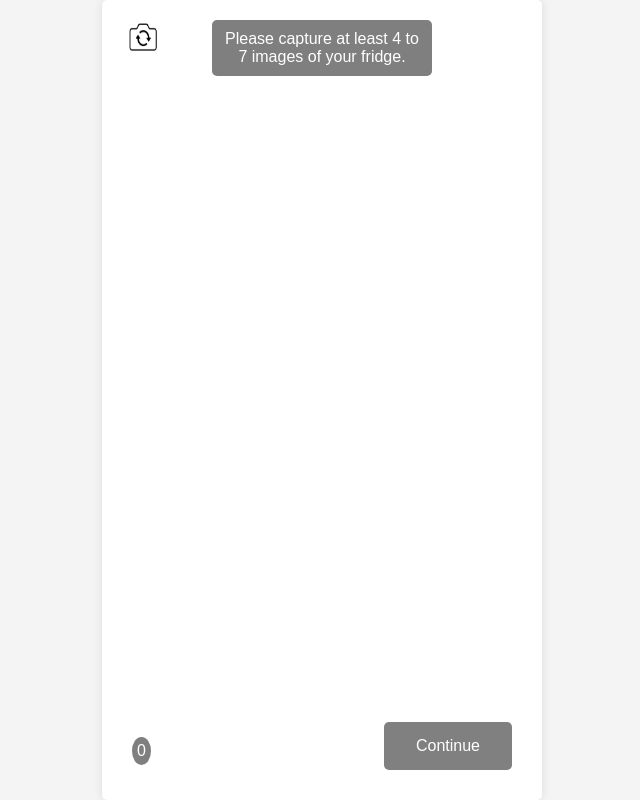
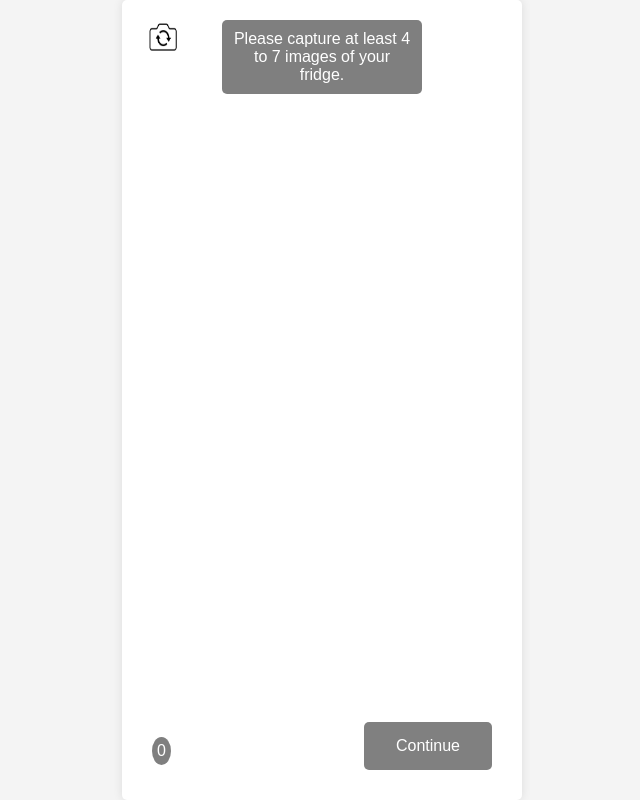
Before and after one commit to Yosefnoorani/FridgeAIList, a Flask app: page /scan_fridge in a window 1280 px wide. Shown: the whole page, without its empty margins (318-958 px from the left). Run offline with Flask 3, Linux system fonts and the light colour scheme; parts of the project's set-up code (start-up, migrations or seed data) failed here and were passed over; some libraries are stand-ins or nearby versions.

Commit message:
fix the camera html switch v1

```diff
--- a/templates/scan_fridge.html
+++ b/templates/scan_fridge.html
@@ -16,6 +16,8 @@
             position: relative;
             text-align: center;
             color: white;
+            width: 100%;
+            padding: 0px;
         }
         video {
             width: 100%;
```
